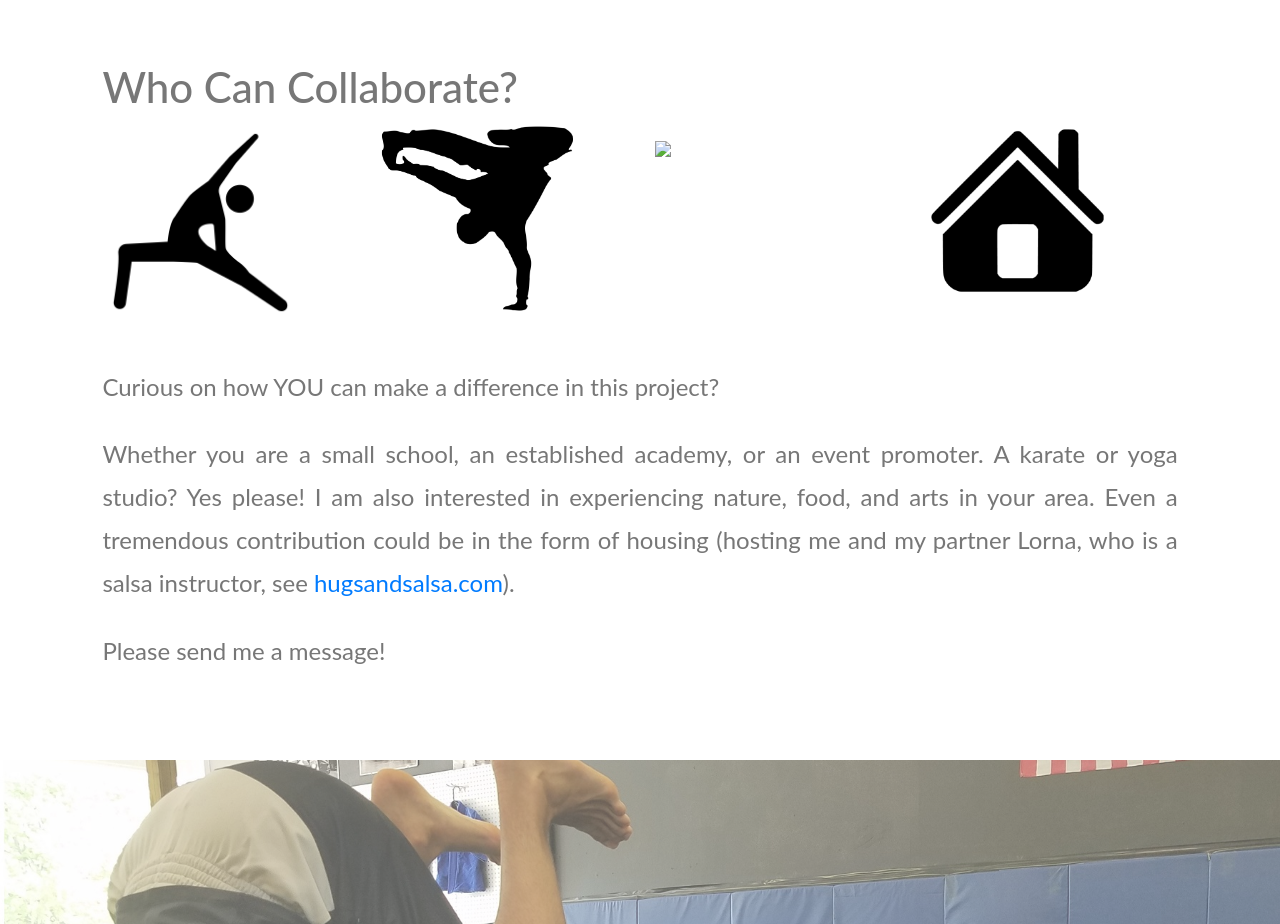
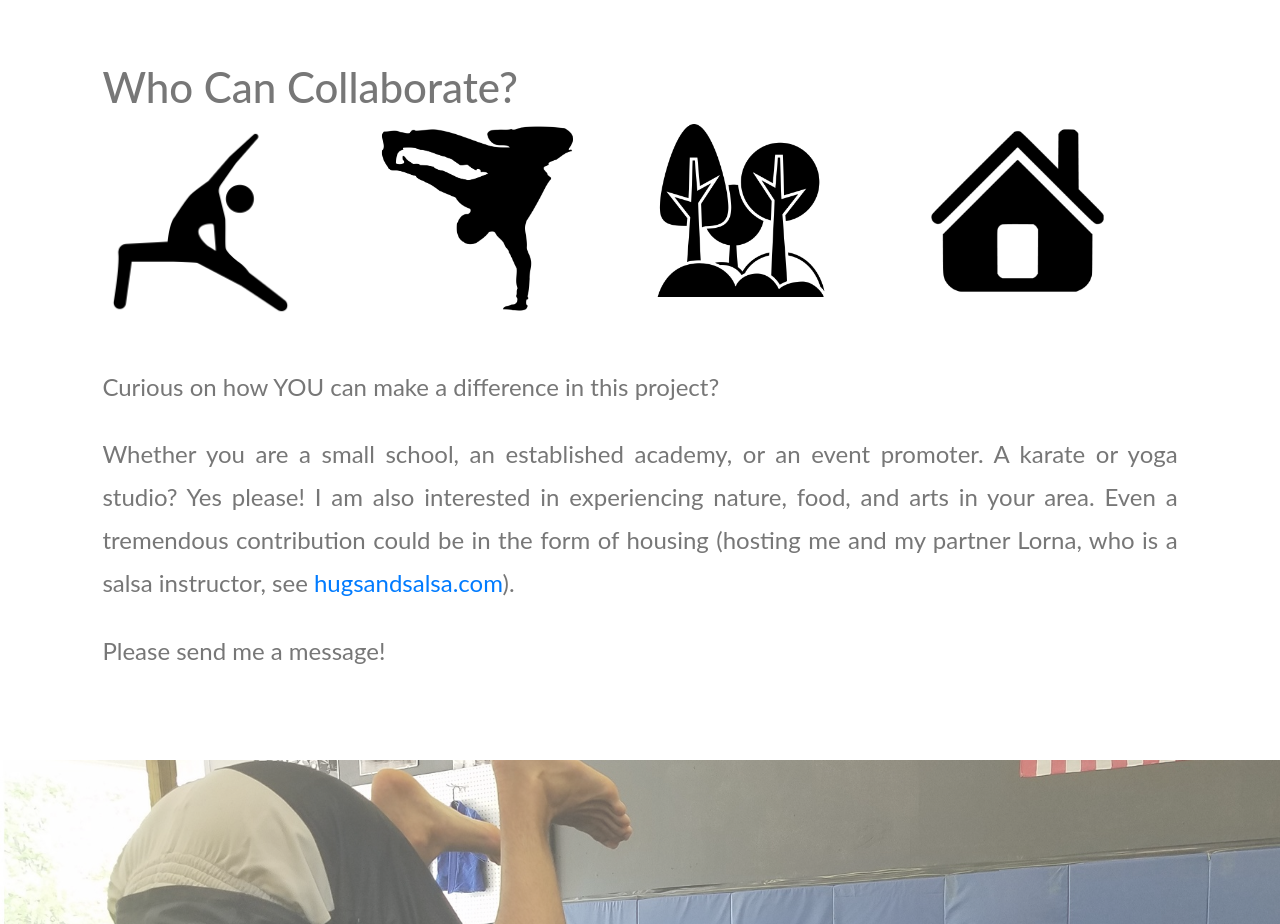
Before and after one commit to charrio/CHJJ, a plain HTML site: page index.html in a window 1280 px wide. Shown: the part 7651-8575 px from the top of the page. Drawn offline with nearby package versions, Linux system fonts and the light colour scheme; some packages are replaced by stand-ins of ours.

Commit message:
icon fix

```diff
--- a/css/parallax.css
+++ b/css/parallax.css
@@ -81,6 +81,7 @@ h2 {
   background-repeat: no-repeat;
   background-size: cover;
 
+
 }
 
 .bg1 {
--- a/index.html
+++ b/index.html
@@ -20,7 +20,7 @@
 
 <!-- Bootstrap core CSS -->
 
-	<link rel="stylesheet" href="https://maxcdn.bootstrapcdn.com/bootstrap/4.0.0/css/bootstrap.min.css" integrity="sha384-Gn5384xqQ1aoWXA+058RXPxPg6fy4IWvTNh0E263XmFcJlSAwiGgFAW/dAiS6JXm" crossorigin="anonymous">
+  <link rel="stylesheet" href="https://maxcdn.bootstrapcdn.com/bootstrap/4.0.0/css/bootstrap.min.css" integrity="sha384-Gn5384xqQ1aoWXA+058RXPxPg6fy4IWvTNh0E263XmFcJlSAwiGgFAW/dAiS6JXm" crossorigin="anonymous">
   <link rel="stylesheet" href="css/sticky.css" />
   <link rel="stylesheet" href="css/parallax.css" />
   <style>
@@ -209,7 +209,7 @@
       <div class="row row-eq-height">
         <div class="col-6 col-sm-3 col-md-3"><img src="assets/yoga.png" width="80%"/></div>
         <div class="col-6 col-sm-3 col-md-3"><img src="assets/breakdance.png" width="80%" /></div>
-        <div class="col-6 col-sm-3 col-md-3"><img src="assets/taino.jpg" width="70%"/></div>
+        <div class="col-6 col-sm-3 col-md-3"><img src="assets/nature.png" width="70%"/></div>
         <div class="col-6 col-sm-3 col-md-3"><img src="assets/home.png" width="70%"/></div>
       </div>
       <br />
@@ -262,7 +262,8 @@
     </div>
 
     </div>
-  </div>
+
+	</div>
 <div class="navbar social">
   <ul class="nav mr-auto ml-auto ">
     <li class="nav-item">
```
Also changed, not shown: assets/nature.png (added), assets/nature.svg (added).
